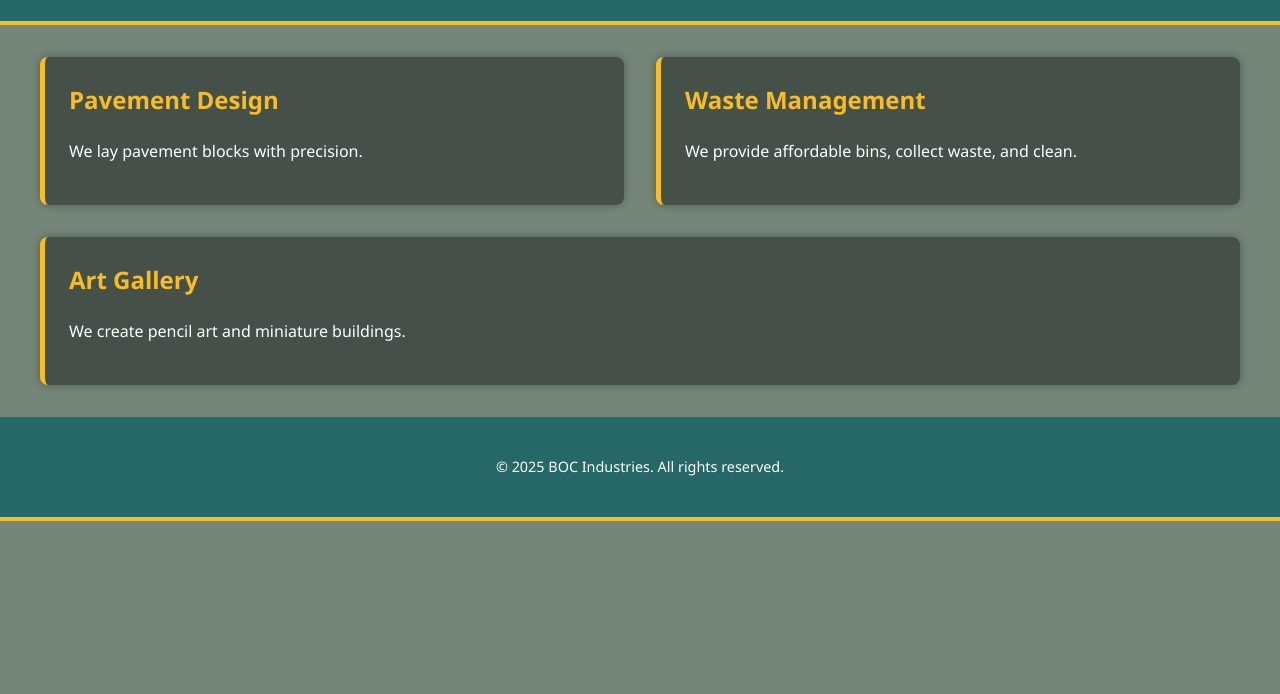
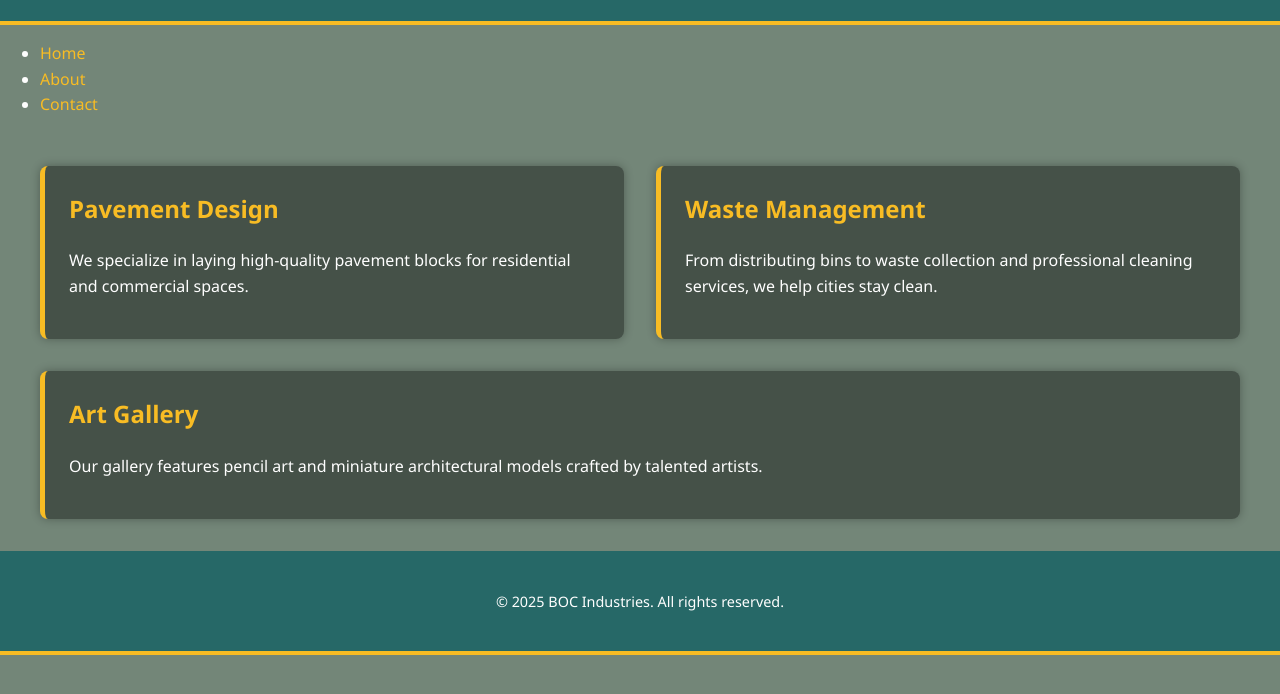
Before and after one commit to collinsbrain00/bocindustries, a plain HTML site: page index.html in a window 1280 px wide. Shown: the part 78-772 px from the top of the page. Drawn offline with Linux system fonts and the light colour scheme.

Commit message:
Update index.html

```diff
--- a/index.html
+++ b/index.html
@@ -1,10 +1,10 @@
 <!DOCTYPE html>
 <html lang="en">
 <head>
-  <meta charset="UTF-8">
-  <meta name="viewport" content="width=device-width, initial-scale=1.0">
+  <meta charset="UTF-8" />
+  <meta name="viewport" content="width=device-width, initial-scale=1" />
   <title>BOC Industries</title>
-  <link rel="stylesheet" href="styles.css">
+  <link rel="stylesheet" href="styles.css" />
 </head>
 <body>
 
@@ -12,19 +12,27 @@
     <h1>BOC Industries</h1>
   </header>
 
+  <nav class="navbar">
+    <ul>
+      <li><a href="index.html" class="active">Home</a></li>
+      <li><a href="about.html">About</a></li>
+      <li><a href="contact.html">Contact</a></li>
+    </ul>
+  </nav>
+
   <main class="container">
     <section>
       <div>
         <h2>Pavement Design</h2>
-        <p>We lay pavement blocks with precision.</p>
+        <p>We specialize in laying high-quality pavement blocks for residential and commercial spaces.</p>
       </div>
       <div>
         <h2>Waste Management</h2>
-        <p>We provide affordable bins, collect waste, and clean.</p>
+        <p>From distributing bins to waste collection and professional cleaning services, we help cities stay clean.</p>
       </div>
       <div>
         <h2>Art Gallery</h2>
-        <p>We create pencil art and miniature buildings.</p>
+        <p>Our gallery features pencil art and miniature architectural models crafted by talented artists.</p>
       </div>
     </section>
   </main>
```
